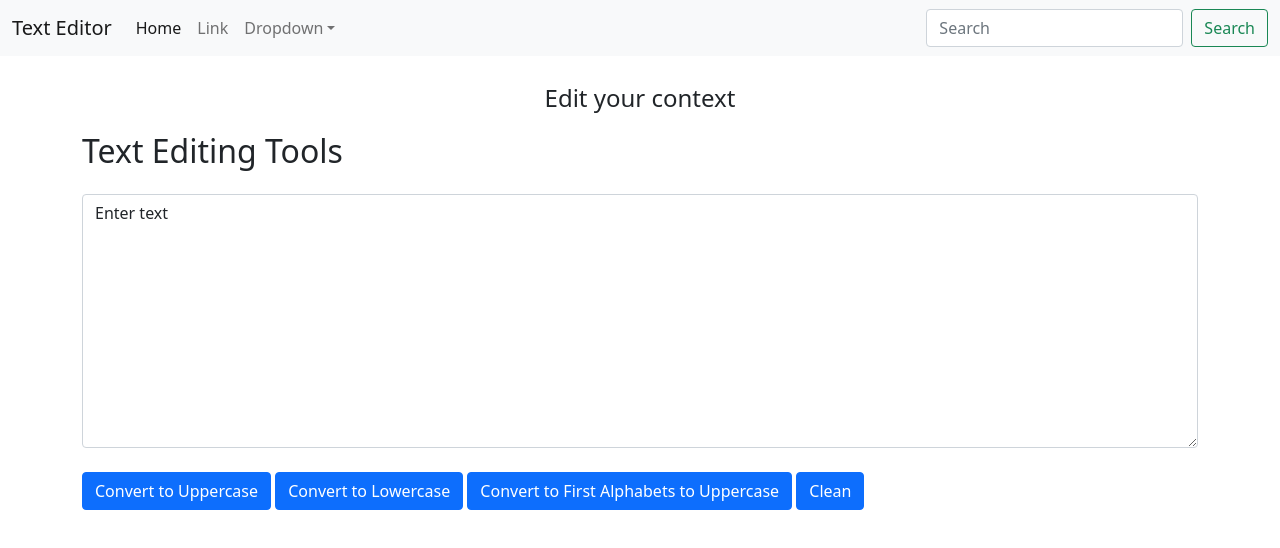
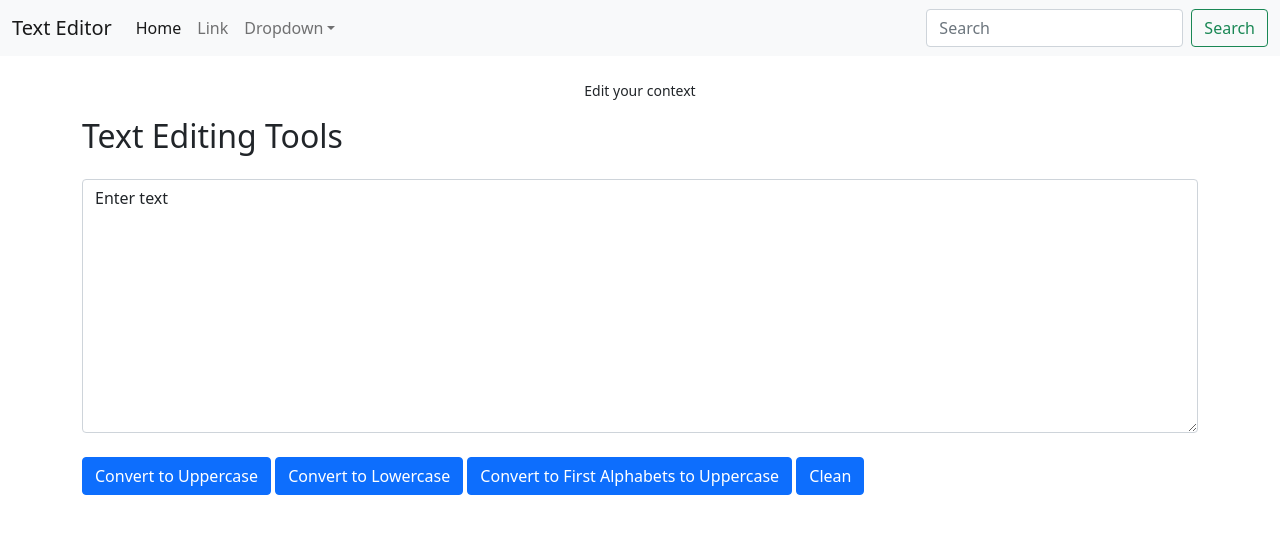
Before and after one commit to iamsuvhro/textUtils, a React (Create React App) app: page / in a window 1280 px wide. Shown: the top 548 px of the page. Built offline with nearby package versions, Linux system fonts and the light colour scheme.

Commit message:
set p.tag size to 14

```diff
--- a/src/App.css
+++ b/src/App.css
@@ -37,5 +37,5 @@
   }
 }
 p{
-  font-size: 24px;
+  font-size: 14px;
 }
```
